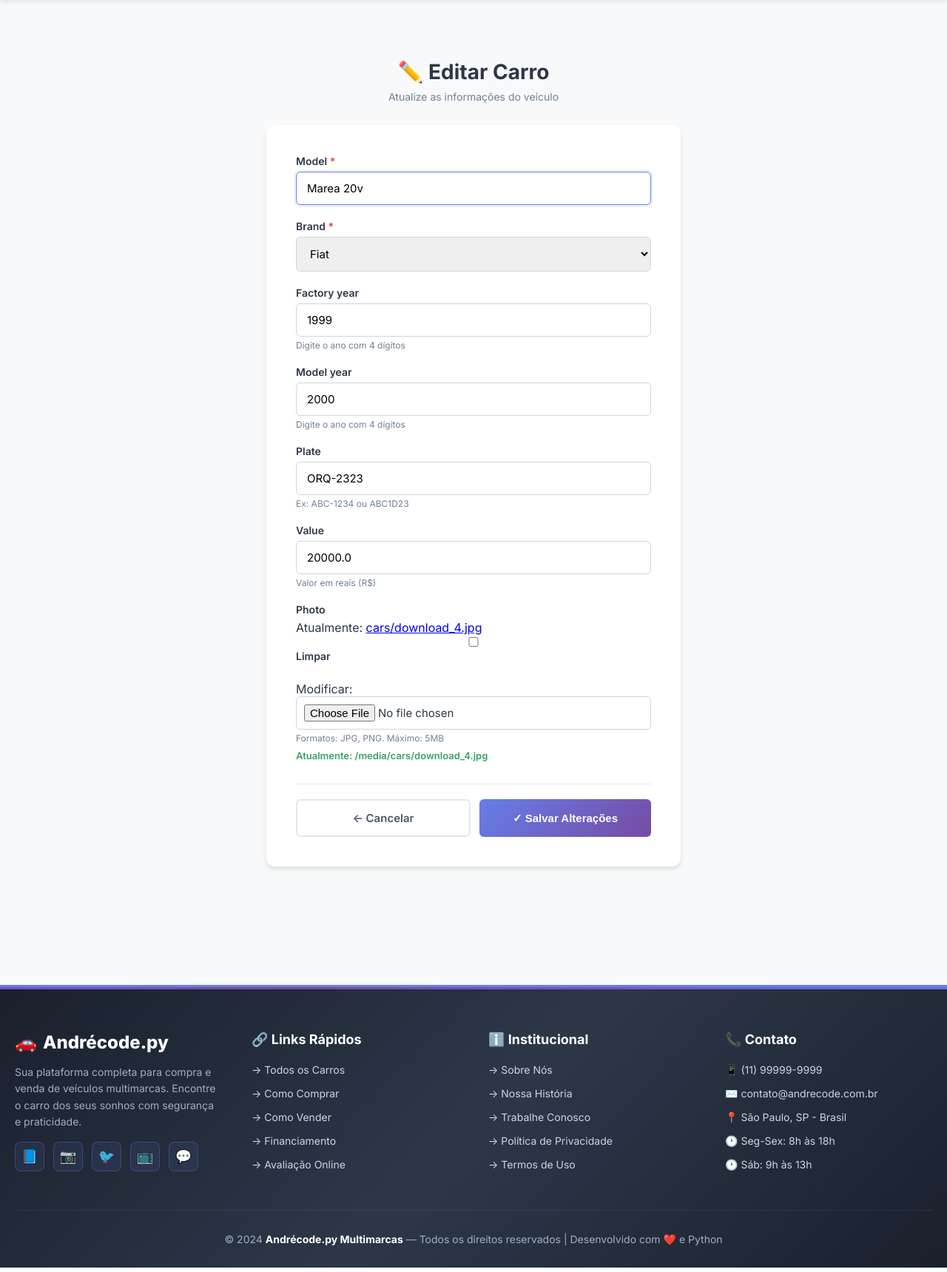
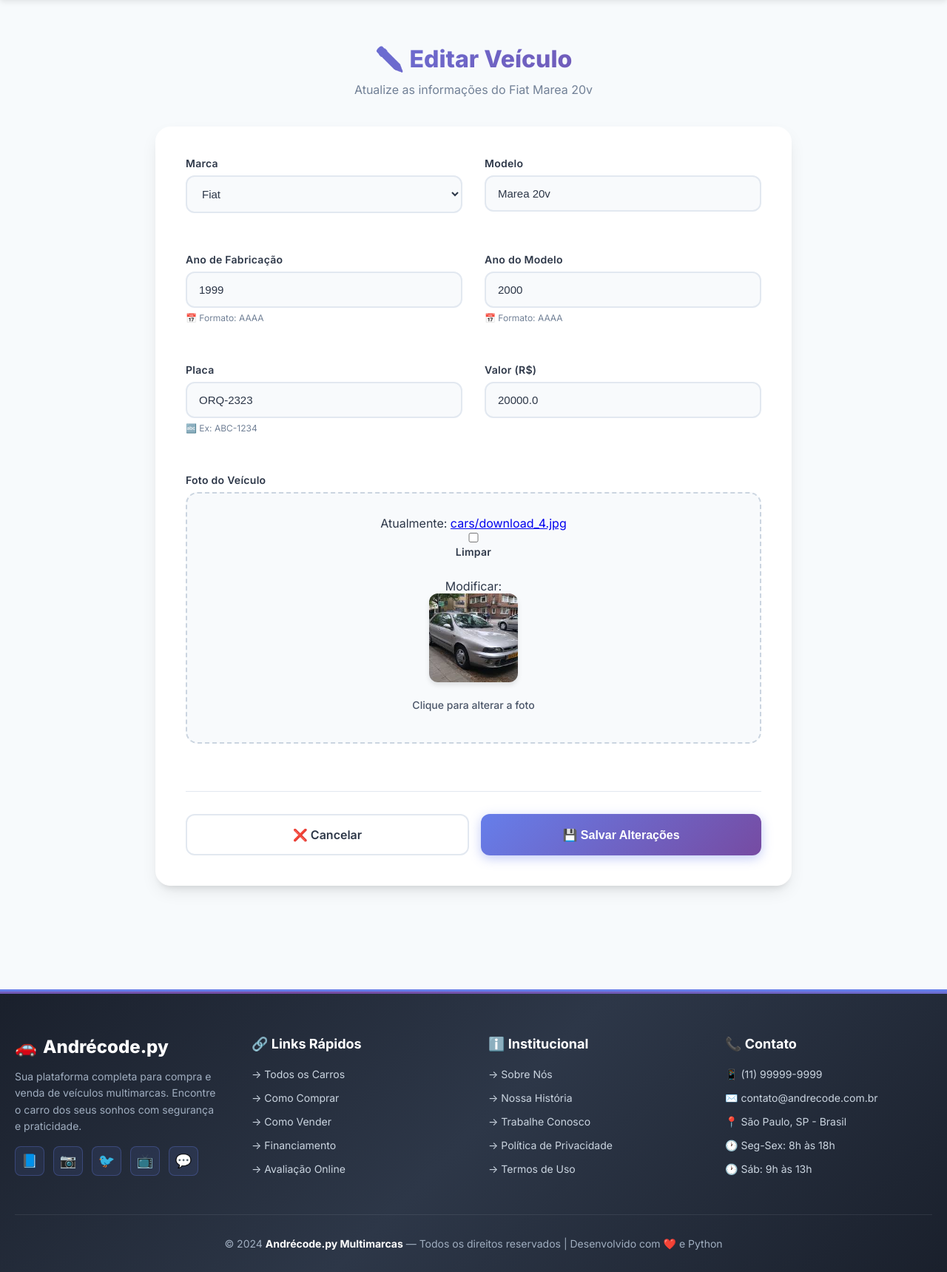
Before and after one commit to andresperes33/Projeto-de-loja-de-carros, a Django app: page /car/1/update/ in a window 1280 px wide. Shown: the part 70-1789 px from the top of the page at 74% size. Run offline with Django 5.2, Linux system fonts and the light colour scheme; a user stored in the database is signed in; data comes from the database, SQL or seed files in the repository; both versions use the stored data as it was after the commit.

Commit message:
introdução do delete para o usuario deletar carros

```diff
--- a/app/urls.py
+++ b/app/urls.py
@@ -19,7 +19,7 @@ from django.urls import path
 from django.conf import settings
 from django.conf.urls.static import static
 from django.urls import path
-from cars.views import CarsListView, NewCarCreateView, car_detail_view, CarUpdateView
+from cars.views import CarsListView, NewCarCreateView, car_detail_view, CarUpdateView, CarDeleteView
 from accounts.views import register_view, login_view, logout_view
 
 
@@ -38,5 +38,6 @@ urlpatterns = [
     path('new_car/', NewCarCreateView.as_view(), name='new_car'),
     path('car/<int:pk>/', car_detail_view, name='car_detail'),
     path('car/<int:pk>/update/', CarUpdateView.as_view(), name='car_update'),
+    path('car/<int:pk>/delete/', CarDeleteView.as_view(), name='car_delete'),
 
 ]+ static(settings.MEDIA_URL, document_root=settings.MEDIA_ROOT)
--- a/cars/templates/car_detail.html
+++ b/cars/templates/car_detail.html
@@ -344,12 +344,18 @@
 
             <!-- Botões de Ação -->
             <div class="action-buttons">
+                {% if not user.is_authenticated %}
                 <a href="#" class="btn btn-primary">
                     💬 Entrar em Contato
                 </a>
+                {% endif %}
                 {% if user.is_authenticated %}
                 <a href="{% url 'car_update' car.pk %}" class="btn btn-secondary">
                     ✏️ Editar
+                </a>
+                <a href="{% url 'car_delete' car.pk %}" class="btn btn-delete"
+                    style="background-color: #e53e3e; color: white; border: none;">
+                    🗑️ Excluir
                 </a>
                 {% endif %}
                 <a href="{% url 'cars_list' %}" class="btn btn-secondary">
--- a/cars/templates/car_update.html
+++ b/cars/templates/car_update.html
@@ -4,158 +4,248 @@
 
 {% block content %}
 <style>
+    :root {
+        --primary-color: #667eea;
+        --secondary-color: #764ba2;
+        --text-color: #2d3748;
+        --text-light: #718096;
+        --bg-color: #f7fafc;
+        --card-bg: #ffffff;
+        --border-color: #e2e8f0;
+        --input-focus-shadow: rgba(102, 126, 234, 0.25);
+    }
+
+    body {
+        background-color: var(--bg-color);
+        font-family: 'Inter', system-ui, -apple-system, sans-serif;
+    }
+
     .form-container {
-        max-width: 600px;
-        margin: 60px auto;
+        max-width: 900px;
+        margin: 40px auto;
         padding: 20px;
+        animation: fadeIn 0.5s ease-out;
+    }
+
+    @keyframes fadeIn {
+        from {
+            opacity: 0;
+            transform: translateY(20px);
+        }
+
+        to {
+            opacity: 1;
+            transform: translateY(0);
+        }
     }
 
     .form-header {
         text-align: center;
-        margin-bottom: 30px;
+        margin-bottom: 40px;
     }
 
     .form-header h1 {
-        font-size: 28px;
-        font-weight: 700;
-        color: #2d3748;
-        margin-bottom: 8px;
+        font-size: 32px;
+        font-weight: 800;
+        color: var(--text-color);
+        margin-bottom: 12px;
+        background: linear-gradient(135deg, var(--primary-color), var(--secondary-color));
+        -webkit-background-clip: text;
+        -webkit-text-fill-color: transparent;
     }
 
     .form-header p {
-        font-size: 14px;
-        color: #718096;
+        font-size: 16px;
+        color: var(--text-light);
     }
 
     .form-card {
-        background: white;
+        background: var(--card-bg);
         padding: 40px;
-        border-radius: 12px;
-        box-shadow: 0 4px 6px rgba(0, 0, 0, 0.1);
+        border-radius: 20px;
+        box-shadow: 0 10px 25px -5px rgba(0, 0, 0, 0.1), 0 8px 10px -6px rgba(0, 0, 0, 0.1);
+        border: 1px solid white;
+    }
+
+    .form-grid {
+        display: grid;
+        grid-template-columns: 1fr 1fr;
+        gap: 30px;
+    }
+
+    .full-width {
+        grid-column: 1 / -1;
     }
 
     .form-group {
-        margin-bottom: 20px;
+        margin-bottom: 24px;
+        position: relative;
     }
 
     .form-group label {
         display: block;
         font-weight: 600;
-        color: #2d3748;
-        margin-bottom: 6px;
+        color: var(--text-color);
+        margin-bottom: 8px;
         font-size: 14px;
+        letter-spacing: 0.02em;
+    }
+
+    .input-wrapper {
+        position: relative;
     }
 
     .form-group input,
     .form-group select,
     .form-group textarea {
         width: 100%;
-        padding: 12px 14px;
-        border: 1px solid #cbd5e0;
-        border-radius: 6px;
+        padding: 14px 16px;
+        border: 2px solid var(--border-color);
+        border-radius: 12px;
         font-size: 15px;
-        font-family: inherit;
-        transition: all 0.2s;
+        background-color: #f8fafc;
+        transition: all 0.3s ease;
+        color: var(--text-color);
     }
 
     .form-group input:focus,
     .form-group select:focus,
     .form-group textarea:focus {
         outline: none;
-        border-color: #667eea;
-        box-shadow: 0 0 0 3px rgba(102, 126, 234, 0.1);
+        border-color: var(--primary-color);
+        background-color: #fff;
+        box-shadow: 0 0 0 4px var(--input-focus-shadow);
     }
 
-    .form-group input[type="file"] {
-        padding: 10px;
-        cursor: pointer;
+    .form-group input:hover,
+    .form-group select:hover {
+        border-color: #cbd5e0;
     }
 
     .help-text {
         font-size: 12px;
-        color: #718096;
-        margin-top: 4px;
+        color: var(--text-light);
+        margin-top: 6px;
+        display: flex;
+        align-items: center;
+        gap: 4px;
     }
 
     .error-message {
         color: #e53e3e;
         font-size: 13px;
-        margin-top: 4px;
+        margin-top: 6px;
+        display: flex;
+        align-items: center;
+        gap: 4px;
+        font-weight: 500;
     }
 
-    .alert-error {
-        background-color: #fed7d7;
-        color: #c53030;
-        padding: 12px 16px;
-        border-radius: 6px;
-        margin-bottom: 20px;
-        font-size: 14px;
-        border-left: 4px solid #e53e3e;
+    /* Custom File Input */
+    .file-input-container {
+        position: relative;
+        border: 2px dashed #cbd5e0;
+        border-radius: 16px;
+        padding: 30px;
+        text-align: center;
+        transition: all 0.3s ease;
+        background: #f8fafc;
+        cursor: pointer;
     }
 
-    .alert-success {
-        background-color: #c6f6d5;
-        color: #22543d;
-        padding: 12px 16px;
-        border-radius: 6px;
-        margin-bottom: 20px;
-        font-size: 14px;
-        border-left: 4px solid #38a169;
+    .file-input-container:hover {
+        border-color: var(--primary-color);
+        background: #f0f4ff;
+    }
+
+    .file-input-container input[type="file"] {
+        position: absolute;
+        top: 0;
+        left: 0;
+        width: 100%;
+        height: 100%;
+        opacity: 0;
+        cursor: pointer;
+    }
+
+    .file-preview-area {
+        display: flex;
+        flex-direction: column;
+        align-items: center;
+        gap: 12px;
+    }
+
+    .current-image-preview {
+        width: 120px;
+        height: 120px;
+        border-radius: 12px;
+        object-fit: cover;
+        box-shadow: 0 4px 6px rgba(0, 0, 0, 0.1);
+        margin-bottom: 10px;
+    }
+
+    .icon-upload {
+        font-size: 32px;
+        color: var(--primary-color);
+        margin-bottom: 8px;
     }
 
     .form-actions {
         display: flex;
-        gap: 12px;
-        margin-top: 30px;
-        padding-top: 20px;
-        border-top: 1px solid #e2e8f0;
+        gap: 16px;
+        margin-top: 40px;
+        padding-top: 30px;
+        border-top: 1px solid var(--border-color);
     }
 
     .btn {
         flex: 1;
-        padding: 14px 24px;
-        font-size: 15px;
+        padding: 16px 24px;
+        font-size: 16px;
         font-weight: 600;
-        border-radius: 6px;
+        border-radius: 12px;
         cursor: pointer;
         border: none;
         text-align: center;
         text-decoration: none;
-        display: inline-block;
-        transition: all 0.2s;
+        display: flex;
+        align-items: center;
+        justify-content: center;
+        gap: 8px;
+        transition: all 0.3s cubic-bezier(0.4, 0, 0.2, 1);
     }
 
     .btn-primary {
-        background: linear-gradient(135deg, #667eea, #764ba2);
+        background: linear-gradient(135deg, var(--primary-color), var(--secondary-color));
         color: white;
+        box-shadow: 0 4px 15px rgba(102, 126, 234, 0.4);
     }
 
     .btn-primary:hover {
         transform: translateY(-2px);
-        box-shadow: 0 4px 12px rgba(102, 126, 234, 0.4);
+        box-shadow: 0 8px 20px rgba(102, 126, 234, 0.5);
     }
 
     .btn-secondary {
         background: white;
-        color: #4a5568;
-        border: 2px solid #e2e8f0;
+        color: var(--text-color);
+        border: 2px solid var(--border-color);
     }
 
     .btn-secondary:hover {
-        background: #f7fafc;
+        background: #f8fafc;
         border-color: #cbd5e0;
-    }
-
-    .file-preview {
-        margin-top: 8px;
-        font-size: 13px;
-        color: #38a169;
-        font-weight: 600;
+        transform: translateY(-2px);
     }
 
     @media (max-width: 768px) {
+        .form-grid {
+            grid-template-columns: 1fr;
+            gap: 20px;
+        }
+
         .form-card {
-            padding: 30px 20px;
+            padding: 24px;
         }
 
         .form-header h1 {
@@ -170,15 +260,16 @@
 
 <div class="form-container">
     <div class="form-header">
-        <h1>✏️ Editar Carro</h1>
-        <p>Atualize as informações do veículo</p>
+        <h1>✏️ Editar Veículo</h1>
+        <p>Atualize as informações do {{ form.instance.brand }} {{ form.instance.model }}</p>
     </div>
 
     <div class="form-card">
-        <!-- Mensagens de sucesso/erro -->
+        <!-- Mensagens -->
         {% if messages %}
         {% for message in messages %}
-        <div class="alert-{{ message.tags }}">
+        <div class="alert-{{ message.tags }}"
+            style="padding: 15px; border-radius: 10px; margin-bottom: 20px; background: #e6fffa; color: #2c7a7b; border: 1px solid #b2f5ea;">
             {{ message }}
         </div>
         {% endfor %}
@@ -187,48 +278,101 @@
         <form method="post" enctype="multipart/form-data">
             {% csrf_token %}
 
-            {% for field in form %}
-            <div class="form-group">
-                <label for="{{ field.id_for_label }}">
-                    {{ field.label }}
-                    {% if field.field.required %}
-                    <span style="color: #e53e3e;">*</span>
-                    {% endif %}
-                </label>
+            <!-- Campos Ocultos (se houver errors que não são de campo) -->
+            {% if form.non_field_errors %}
+            <div class="alert-error">
+                {{ form.non_field_errors }}
+            </div>
+            {% endif %}
 
-                {{ field }}
-
-                <!-- Help text específico por campo -->
-                {% if field.name == 'plate' %}
-                <div class="help-text">Ex: ABC-1234 ou ABC1D23</div>
-                {% elif field.name == 'value' %}
-                <div class="help-text">Valor em reais (R$)</div>
-                {% elif field.name == 'photo' %}
-                <div class="help-text">Formatos: JPG, PNG. Máximo: 5MB</div>
-                <div id="filePreview" class="file-preview">
-                    {% if field.value %}
-                    Atualmente: {{ field.value.url }}
+            <div class="form-grid">
+                <!-- Info Básica (Esquerda/Topo) -->
+                <div class="form-group">
+                    <label for="{{ form.brand.id_for_label }}">Marca</label>
+                    {{ form.brand }}
+                    {% if form.brand.errors %}
+                    <div class="error-message">⚠️ {{ form.brand.errors.0 }}</div>
                     {% endif %}
                 </div>
-                {% elif field.name == 'factory_year' or field.name == 'model_year' %}
-                <div class="help-text">Digite o ano com 4 dígitos</div>
-                {% endif %}
 
-                <!-- Erros do campo -->
-                {% if field.errors %}
-                {% for error in field.errors %}
-                <div class="error-message">{{ error }}</div>
-                {% endfor %}
-                {% endif %}
+                <div class="form-group">
+                    <label for="{{ form.model.id_for_label }}">Modelo</label>
+                    {{ form.model }}
+                    {% if form.model.errors %}
+                    <div class="error-message">⚠️ {{ form.model.errors.0 }}</div>
+                    {% endif %}
+                </div>
+
+                <!-- Anos (Lado a Lado) -->
+                <div class="form-group">
+                    <label for="{{ form.factory_year.id_for_label }}">Ano de Fabricação</label>
+                    {{ form.factory_year }}
+                    <div class="help-text">📅 Formato: AAAA</div>
+                    {% if form.factory_year.errors %}
+                    <div class="error-message">⚠️ {{ form.factory_year.errors.0 }}</div>
+                    {% endif %}
+                </div>
+
+                <div class="form-group">
+                    <label for="{{ form.model_year.id_for_label }}">Ano do Modelo</label>
+                    {{ form.model_year }}
+                    <div class="help-text">📅 Formato: AAAA</div>
+                    {% if form.model_year.errors %}
+                    <div class="error-message">⚠️ {{ form.model_year.errors.0 }}</div>
+                    {% endif %}
+                </div>
+
+                <!-- Placa e Valor -->
+                <div class="form-group">
+                    <label for="{{ form.plate.id_for_label }}">Placa</label>
+                    {{ form.plate }}
+                    <div class="help-text">🔤 Ex: ABC-1234</div>
+                    {% if form.plate.errors %}
+                    <div class="error-message">⚠️ {{ form.plate.errors.0 }}</div>
+                    {% endif %}
+                </div>
+
+                <div class="form-group">
+                    <label for="{{ form.value.id_for_label }}">Valor (R$)</label>
+                    {{ form.value }}
+                    {% if form.value.errors %}
+                    <div class="error-message">⚠️ {{ form.value.errors.0 }}</div>
+                    {% endif %}
+                </div>
+
+                <!-- Foto (Largura Total) -->
+                <div class="form-group full-width">
+                    <label>Foto do Veículo</label>
+                    <div class="file-input-container">
+                        {{ form.photo }}
+                        <div class="file-preview-area">
+                            {% if form.instance.photo %}
+                            <img src="{{ form.instance.photo.url }}" class="current-image-preview" id="currentInfoImg">
+                            <span style="font-size: 14px; font-weight: 500; color: #4a5568" id="uploadText">
+                                Clique para alterar a foto
+                            </span>
+                            {% else %}
+                            <span class="icon-upload">📷</span>
+                            <span style="font-size: 14px; font-weight: 500; color: #4a5568" id="uploadText">
+                                Clique ou arraste para enviar uma foto
+                            </span>
+                            {% endif %}
+                            <span id="fileName"
+                                style="font-size: 13px; color: var(--primary-color); font-weight: 600;"></span>
+                        </div>
+                    </div>
+                    {% if form.photo.errors %}
+                    <div class="error-message">⚠️ {{ form.photo.errors.0 }}</div>
+                    {% endif %}
+                </div>
             </div>
-            {% endfor %}
 
             <div class="form-actions">
-                <a href="{% url 'cars_list' %}" class="btn btn-secondary">
-                    ← Cancelar
+                <a href="{% url 'car_detail' form.instance.pk %}" class="btn btn-secondary">
+                    ❌ Cancelar
                 </a>
                 <button type="submit" class="btn btn-primary">
-                    ✓ Salvar Alterações
+                    💾 Salvar Alterações
                 </button>
             </div>
         </form>
@@ -237,59 +381,54 @@
 
 <script>
     document.addEventListener('DOMContentLoaded', function () {
-        // Adicionar classes aos inputs do Django
-        const inputs = document.querySelectorAll('input, select, textarea');
+        // Melhorar inputs
+        const inputs = document.querySelectorAll('input:not([type="checkbox"]):not([type="radio"]):not([type="file"]), select, textarea');
         inputs.forEach(input => {
-            if (input.type !== 'hidden' && input.type !== 'submit') {
-                input.style.width = '100%';
-            }
+            // Remover estilos inline antigos se houver
+            input.style.width = '100%';
         });
 
         // Preview de arquivo selecionado
         const fileInput = document.querySelector('input[type="file"]');
-        const filePreview = document.getElementById('filePreview');
+        const fileNameDisplay = document.getElementById('fileName');
+        const uploadText = document.getElementById('uploadText');
+        const currentImg = document.getElementById('currentInfoImg');
 
-        if (fileInput && filePreview) {
+        if (fileInput) {
             fileInput.addEventListener('change', function (e) {
-                const fileName = e.target.files[0]?.name;
-                if (fileName) {
-                    filePreview.textContent = `✓ Arquivo selecionado: ${fileName}`;
+                const file = e.target.files[0];
+                if (file) {
+                    fileNameDisplay.textContent = `✓ Selecionado: ${file.name}`;
+                    uploadText.textContent = "Foto atualizada (Salve para confirmar)";
+
+                    // Preview imediato da nova imagem (opcional)
+                    const reader = new FileReader();
+                    reader.onload = function (e) {
+                        if (currentImg) {
+                            currentImg.src = e.target.result;
+                        } else {
+                            // Se não tinha imagem antes, criar uma tag img temporária seria o ideal
+                            // mas para simplificar, apenas mostramos o nome
+                        }
+                    }
+                    reader.readAsDataURL(file);
+
                 } else {
-                    // Reset to initial state if needed, or leave empty
+                    fileNameDisplay.textContent = '';
+                    uploadText.textContent = currentImg ? "Clique para alterar a foto" : "Clique ou arraste para enviar uma foto";
                 }
             });
         }
 
-        // Validação de ano
-        const yearInputs = document.querySelectorAll('input[name*="year"]');
-        yearInputs.forEach(input => {
-            input.addEventListener('input', function (e) {
-                const value = e.target.value;
-                const currentYear = new Date().getFullYear();
-
-                if (value && (value < 1900 || value > currentYear + 1)) {
-                    e.target.style.borderColor = '#e53e3e';
-                } else {
-                    e.target.style.borderColor = '#cbd5e0';
+        // Auto-formatação simples de moeda
+        const valueInput = document.querySelector('input[name="value"]');
+        if (valueInput) {
+            valueInput.addEventListener('change', function (e) {
+                let val = parseFloat(e.target.value);
+                if (!isNaN(val)) {
+                    e.target.value = val.toFixed(2);
                 }
             });
-        });
-
-        // Formatação de valor monetário
-        const valueInput = document.querySelector('input[name="value"]');
-        if (valueInput) {
-            valueInput.addEventListener('blur', function (e) {
-                const value = parseFloat(e.target.value);
-                if (!isNaN(value) && value > 0) {
-                    e.target.value = value.toFixed(2);
-                }
-            });
-        }
-
-        // Focar no primeiro campo
-        const firstInput = document.querySelector('.form-group input:not([type="hidden"])');
-        if (firstInput) {
-            firstInput.focus();
         }
     });
 </script>
--- a/cars/views.py
+++ b/cars/views.py
@@ -1,5 +1,5 @@
 from django.shortcuts import render, redirect, get_object_or_404
-from django.views.generic import ListView, CreateView, UpdateView
+from django.views.generic import ListView, CreateView, UpdateView, DeleteView
 from django.contrib.auth.mixins import LoginRequiredMixin
 from django.urls import reverse_lazy
 from cars.models import Car
@@ -38,6 +38,15 @@ class CarUpdateView(LoginRequiredMixin, UpdateView):
     model = Car
     form_class = CarModelForm
     template_name = 'car_update.html'
+    login_url = 'login'
+
+    def get_success_url(self):
+        return reverse_lazy('car_detail', kwargs={'pk': self.object.pk})
+
+
+class CarDeleteView(LoginRequiredMixin, DeleteView):
+    model = Car
+    template_name = 'car_confirm_delete.html'
     success_url = reverse_lazy('cars_list')
     login_url = 'login'
 
```
Also changed, not shown: cars/templates/car_confirm_delete.html (added, +153 -0 lines), db.sqlite3.
